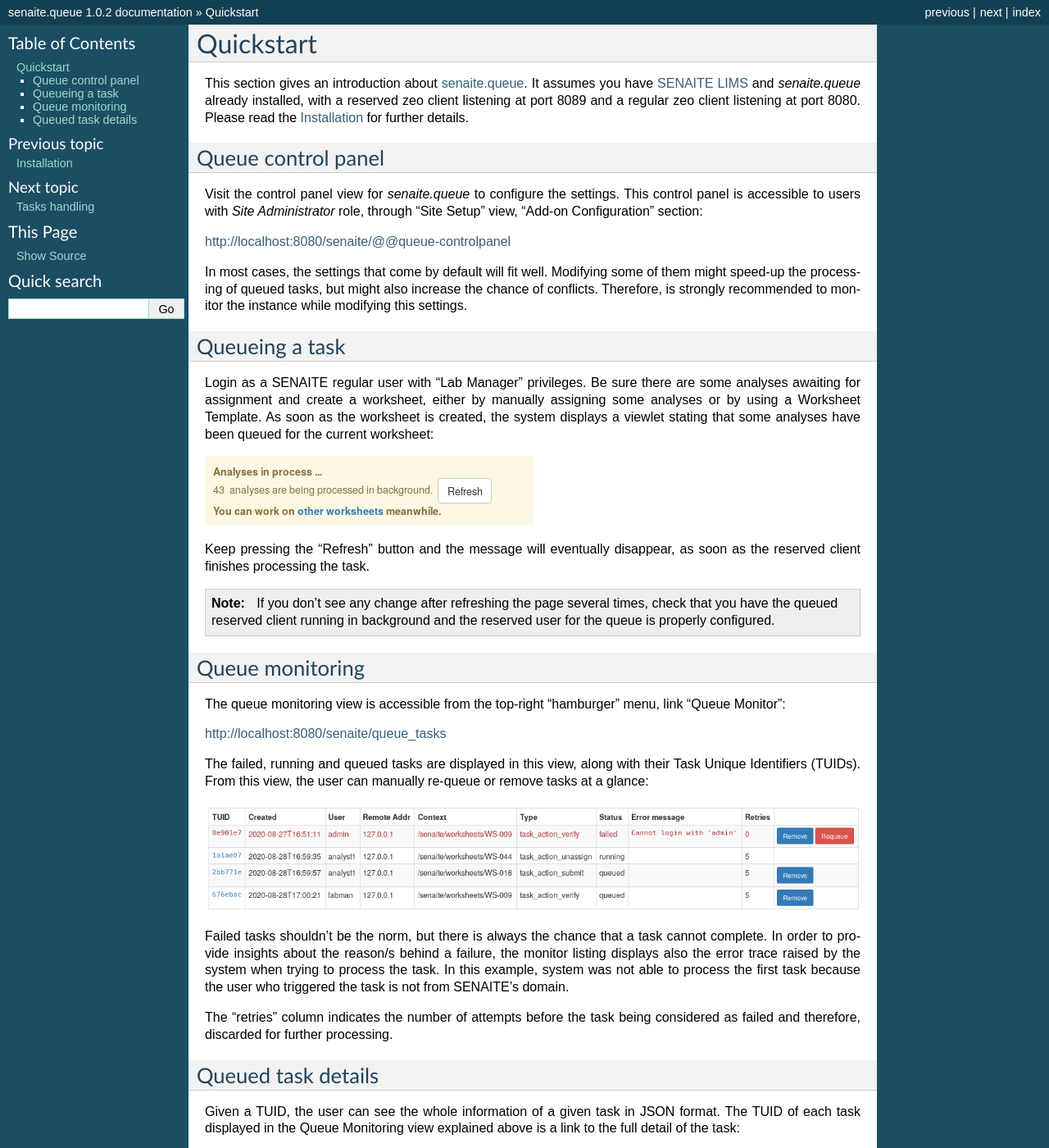
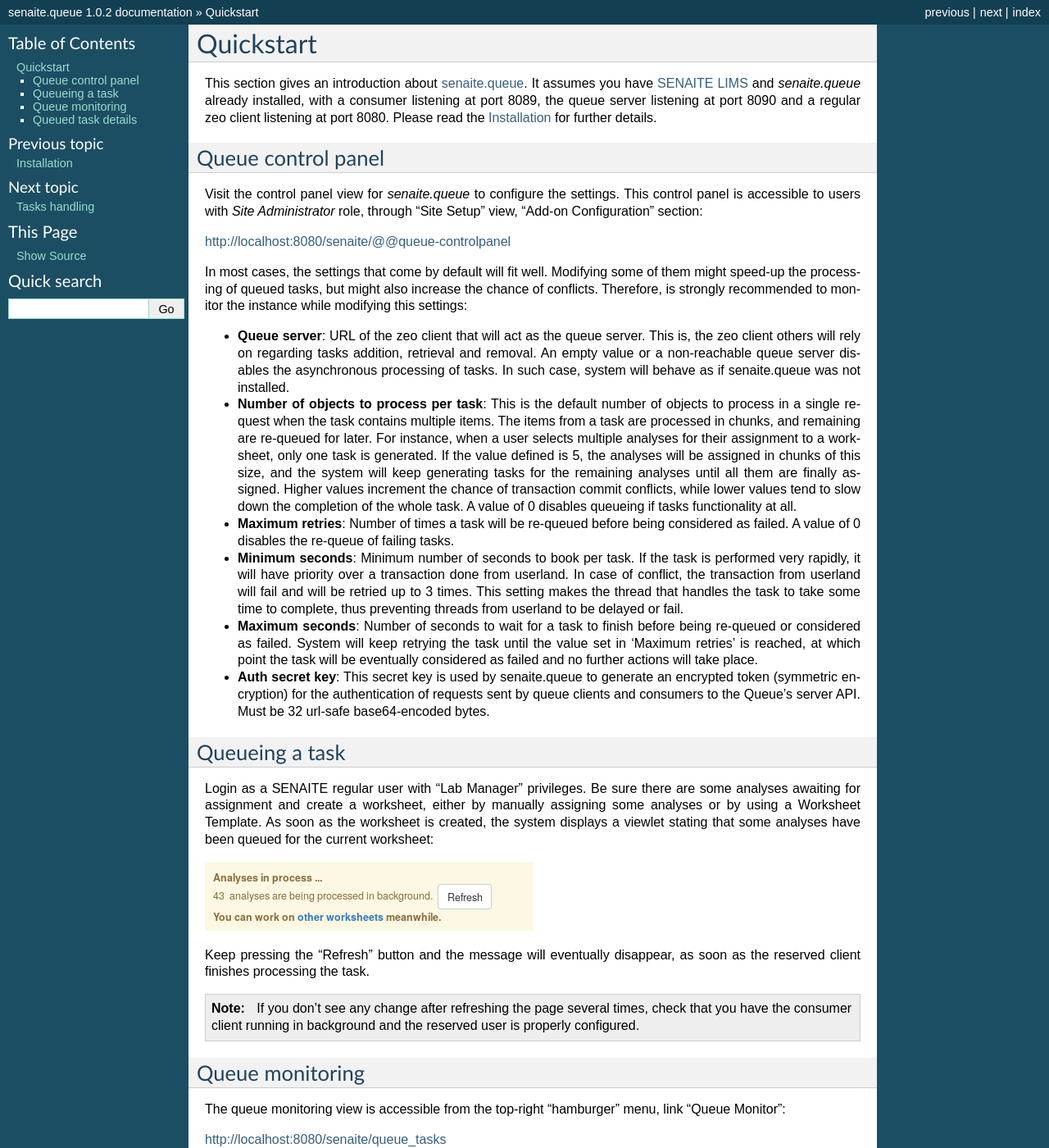
Before and after one commit to senaite/senaite.queue, a Sphinx documentation site: the page built from docs/quickstart.rst, in a window 1280 px wide and 1400 px high. Shown: the whole window at 82% size. Built offline with Sphinx 7.4.7, drawn with Linux system fonts in a browser that asks for light colours; some of the changed text lies outside the part shown.

Commit message:
Update QuickStart documentation

```diff
--- a/docs/quickstart.rst
+++ b/docs/quickstart.rst
@@ -2,9 +2,10 @@
 ==========
 
 This section gives an introduction about `senaite.queue`_. It assumes you
-have `SENAITE LIMS`_ and `senaite.queue` already installed, with a reserved zeo
-client listening at port 8089 and a regular zeo client listening at port 8080.
-Please read the :doc:`installation` for further details.
+have `SENAITE LIMS`_ and `senaite.queue` already installed, with a consumer
+listening at port 8089, the queue server listening at port 8090 and a regular
+zeo client listening at port 8080. Please read the :doc:`installation` for
+further details.
 
 .. _QueueControlPanel:
 
@@ -20,7 +21,45 @@
 In most cases, the settings that come by default will fit well. Modifying some
 of them might speed-up the processing of queued tasks, but might also increase
 the chance of conflicts. Therefore, is strongly recommended to monitor the
-instance while modifying this settings.
+instance while modifying this settings:
+
+* **Queue server**: URL of the zeo client that will act as the queue server.
+  This is, the zeo client others will rely on regarding tasks addition,
+  retrieval and removal. An empty value or a non-reachable queue server disables
+  the asynchronous processing of tasks. In such case, system will behave as if
+  senaite.queue was not installed.
+
+* **Number of objects to process per task**: This is the default number of
+  objects to process in a single request when the task contains multiple items.
+  The items from a task are processed in chunks, and remaining are re-queued for
+  later. For instance, when a user selects multiple analyses for their
+  assignment to a worksheet, only one task is generated. If the value defined is
+  5, the analyses will be assigned in chunks of this size, and the system will
+  keep generating tasks for the remaining analyses until all them are finally
+  assigned. Higher values increment the chance of transaction commit conflicts,
+  while lower values tend to slow down the completion of the whole task.
+  A value of 0 disables queueing if tasks functionality at all.
+
+* **Maximum retries**: Number of times a task will be re-queued before being
+  considered as failed. A value of 0 disables the re-queue of failing tasks.
+
+* **Minimum seconds**: Minimum number of seconds to book per task. If the task
+  is performed very rapidly, it will have priority over a transaction done from
+  userland. In case of conflict, the transaction from userland will fail and
+  will be retried up to 3 times. This setting makes the thread that handles the
+  task to take some time to complete, thus preventing threads from userland to
+  be delayed or fail.
+
+* **Maximum seconds**: Number of seconds to wait for a task to finish before
+  being re-queued or considered as failed. System will keep retrying the task
+  until the value set in 'Maximum retries' is reached, at which point the task
+  will be eventually considered as failed and no further actions will take place.
+
+* **Auth secret key**: This secret key is used by senaite.queue to generate an
+  encrypted token (symmetric encryption) for the authentication of requests sent
+  by queue clients and consumers to the Queue's server API. Must be 32 url-safe
+  base64-encoded bytes.
+
 
 Queueing a task
 ---------------
@@ -39,8 +78,9 @@
 soon as the reserved client finishes processing the task.
 
 .. note:: If you don't see any change after refreshing the page several times,
-          check that you have the queued reserved client running in background
-          and the reserved user for the queue is properly configured.
+          check that you have the consumer client running in background
+          and the reserved user is properly configured.
+
 
 Queue monitoring
 ----------------
@@ -55,18 +95,13 @@
 re-queue or remove tasks at a glance:
 
 .. image:: static/queue_monitor.png
-  :width: 1084
+  :width: 700
   :alt: Queue monitor view
 
 Failed tasks shouldn't be the norm, but there is always the chance that a task
 cannot complete. In order to provide insights about the reason/s behind a
 failure, the monitor listing displays also the error trace raised by the system
-when trying to process the task. In this example, system was not able to process
-the first task because the user who triggered the task is not from SENAITE's
-domain.
-
-The "retries" column indicates the number of attempts before the task being
-considered as failed and therefore, discarded for further processing.
+when trying to process the task.
 
 Queued task details
 -------------------
```
Also changed, not shown: other parts of docs/quickstart.rst (+1 -1 lines), docs/static/queue_monitor.png.
